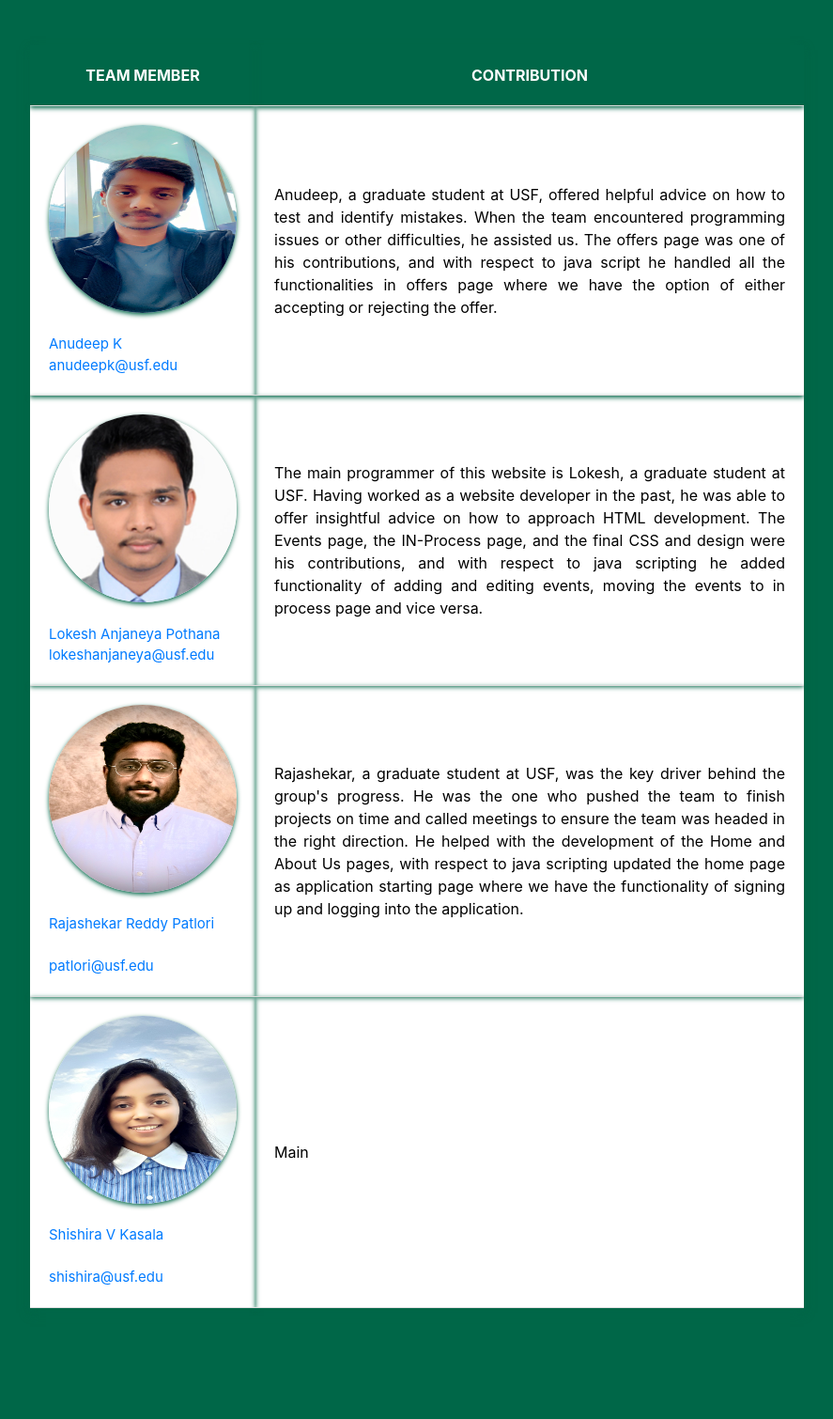
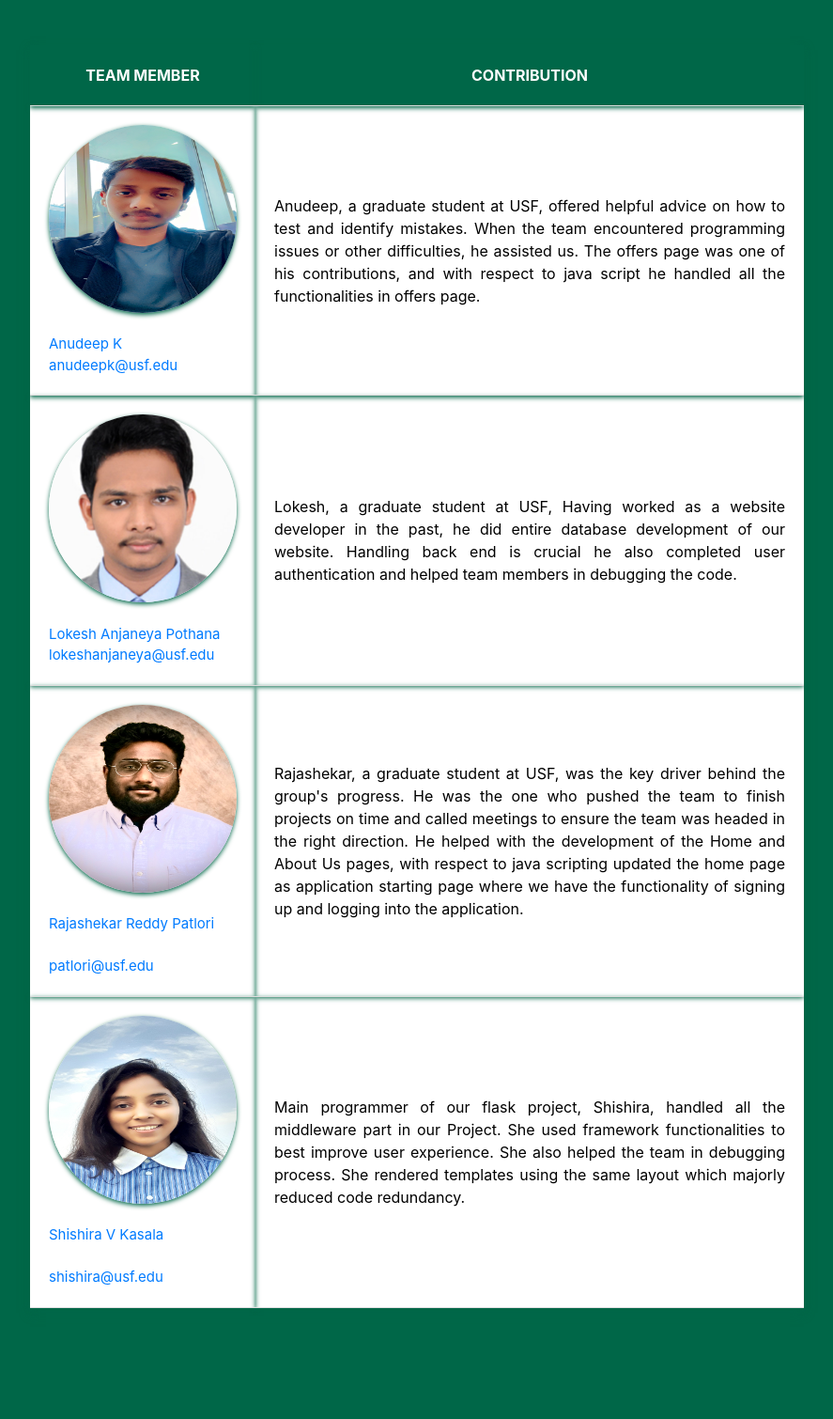
Before and after one commit to LokeshAnjaneya1998/BullTrack-Website-Flask-Python, a Flask app: page /about in a window 1280 px wide. Shown: the part 466-1976 px from the top of the page at 94% size, without its empty margins (196-1083 px from the left). Run offline with Flask 3, Linux system fonts and the light colour scheme; some libraries are stand-ins or nearby versions.

Commit message:
changing about content

```diff
--- a/templates/about.html
+++ b/templates/about.html
@@ -48,7 +48,7 @@
                 <td>Anudeep, a graduate student at USF, offered helpful advice on how to test and identify mistakes.
                     When the team encountered programming issues or other difficulties, he assisted us.
                     The offers page was one of his contributions, and with respect to java script he handled all the
-                    functionalities in offers page where we have the option of either accepting or rejecting the offer.</td>
+                    functionalities in offers page.</td>
 
             </tr>
             <tr>
@@ -60,11 +60,9 @@
                     <br>
                     <a href="mailto:lokeshanjaneya@usf.edu">lokeshanjaneya@usf.edu</a>
                 </td>
-                <td>The main programmer of this website is Lokesh, a graduate student at USF.
-                    Having worked as a website developer in the past, he was able to offer insightful advice on how to
-                    approach HTML development. The Events page, the IN-Process page, and the final CSS and design were his
-                    contributions, and with respect to java scripting he added functionality of adding and editing events,
-                    moving the events to in process page and vice versa. </td>
+                <td>Lokesh, a graduate student at USF, Having worked as a website developer in the past,
+                    he did entire database development of our website. Handling back end is crucial
+                    he also completed user authentication and helped team members in debugging the code.  </td>
             </tr>
             <tr>
                 <td>
@@ -88,7 +86,11 @@
                     <br>
                     <a href="mailto:shishira@usf.edu">shishira@usf.edu</a>
                 </td>
-                <td>Main</td>
+                <td>Main programmer of our flask project, Shishira, handled all the middleware part in our Project.
+                    She used framework functionalities to best improve user experience.
+                    She also helped the team in debugging process. She rendered templates using the same layout which
+                    majorly reduced code redundancy.
+                </td>
             </tr>
         </tbody>
     </table>
```
